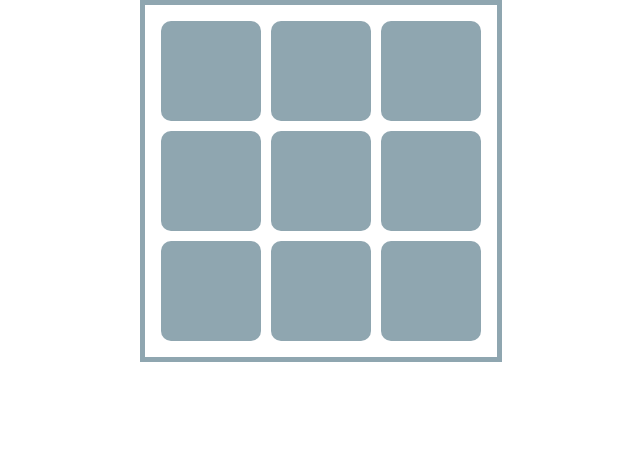
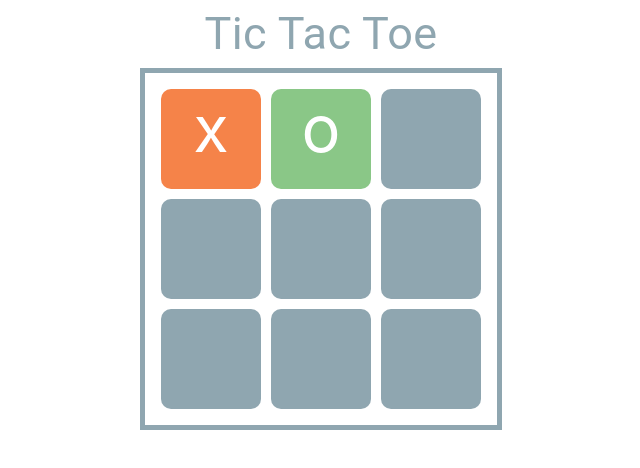
Before and after one commit to ldreaaml/react-tic-tac-toe, a React (Create React App) app: page / in a window 1280 px wide. Shown: the top 468 px of the page, without its empty margins (319-959 px from the left). Built offline with nearby package versions, Linux system fonts and the light colour scheme.

Commit message:
add styling

```diff
--- a/src/App.tsx
+++ b/src/App.tsx
@@ -6,7 +6,8 @@ import { Board } from './components/Board';
 
 function App() {
 
-  const currentState:string[] = ["","","","","","","","",""];
+  const currentState:string[] = ["x","o","","","","","","",""];
+
 
   return (
     <>
--- a/src/components/Board.tsx
+++ b/src/components/Board.tsx
@@ -9,6 +9,15 @@ interface Props {
 
 const useStyles = makeStyles((theme: Theme) =>
   createStyles({
+    root:{
+        justifyContent:"center",
+        spacing:2,
+    },
+    title:{
+        textAlign:"center",
+        fontSize: 45,
+        color: "#8fa6b0",
+    },
     board:{
         display: "grid",
         gridTemplateColumns:"repeat(3, 1fr)",
@@ -22,32 +31,40 @@ const useStyles = makeStyles((theme: Theme) =>
         backgroundColor: "#8fa6b0",
         borderRadius: 10,
     },
+    text:{
+        fontSize: 65,
+        textAlignVertical: "center",
+        textAlign: "center",
+        color:"white",
+    },
     x:{
-        fontSize: 65,
-        textAlignVertical: "center",textAlign: "center",
-        color:"white",
+        backgroundColor: "#f58349",
+    },
+    o:{
+        backgroundColor: "#8ac787",
     }
   }),
 );
-
 
 export const Board = ({gameState}: Props) => {
     const classes = useStyles();
 
     return (
-
-    <Grid container justifyContent="center" spacing={2}>
+    <>
+    <Typography className={classes.title}>Tic Tac Toe</Typography>
+    <Grid container className={classes.root}>
       <Grid item >
         <Grid container className ={classes.board}>
           {gameState.map((value) => (
             <Grid item >
-              <div className={classes.square} >
-                <div className={classes.x}>{""}</div>
+              <div className={`${classes.square} ${value==="x"? classes.x: value==="o"?classes.o:""}`} >
+                <div className={classes.text} >{value}</div>
               </div>
             </Grid>
           ))}
         </Grid>
       </Grid>
     </Grid>
+    </>
     );
 }
```
Also changed, not shown: 2 other files (tests, documents, lock files or other folders).
